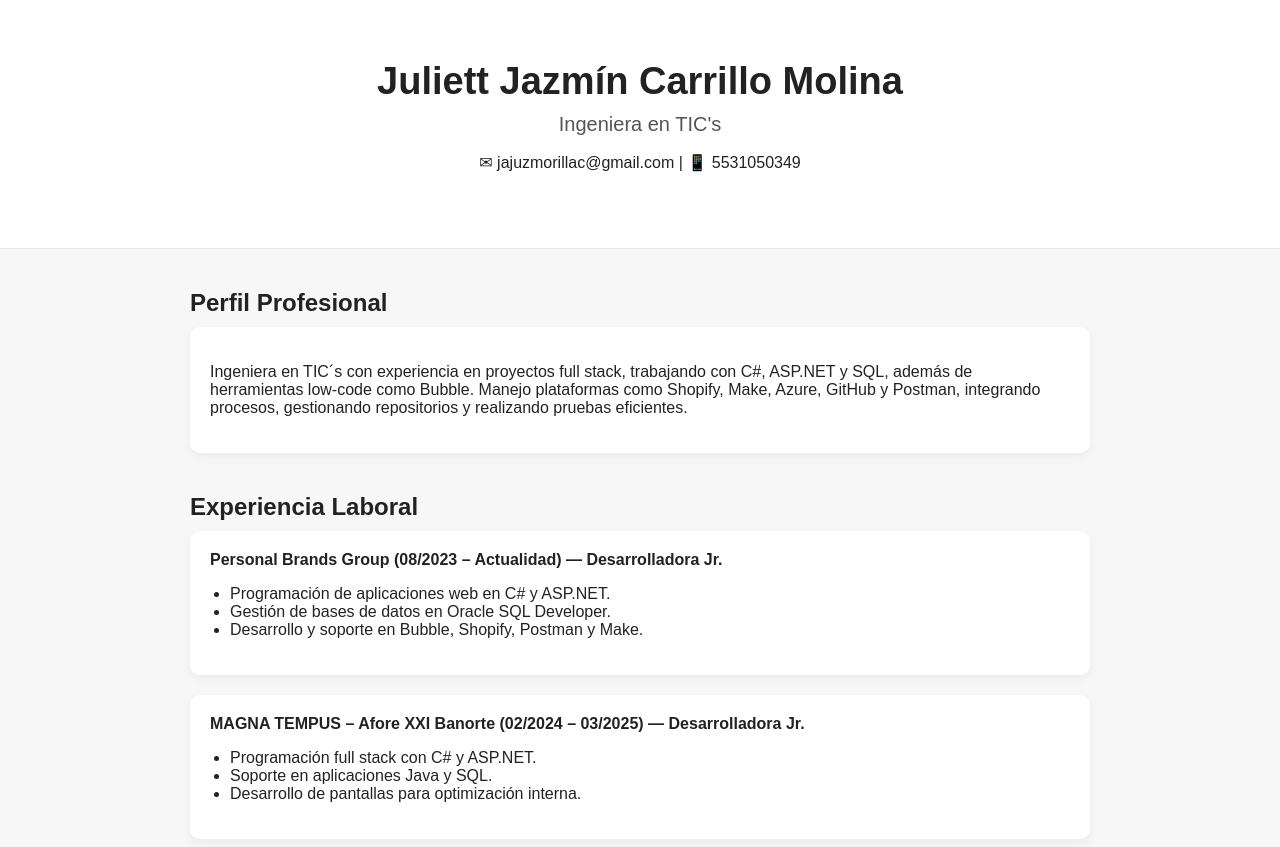
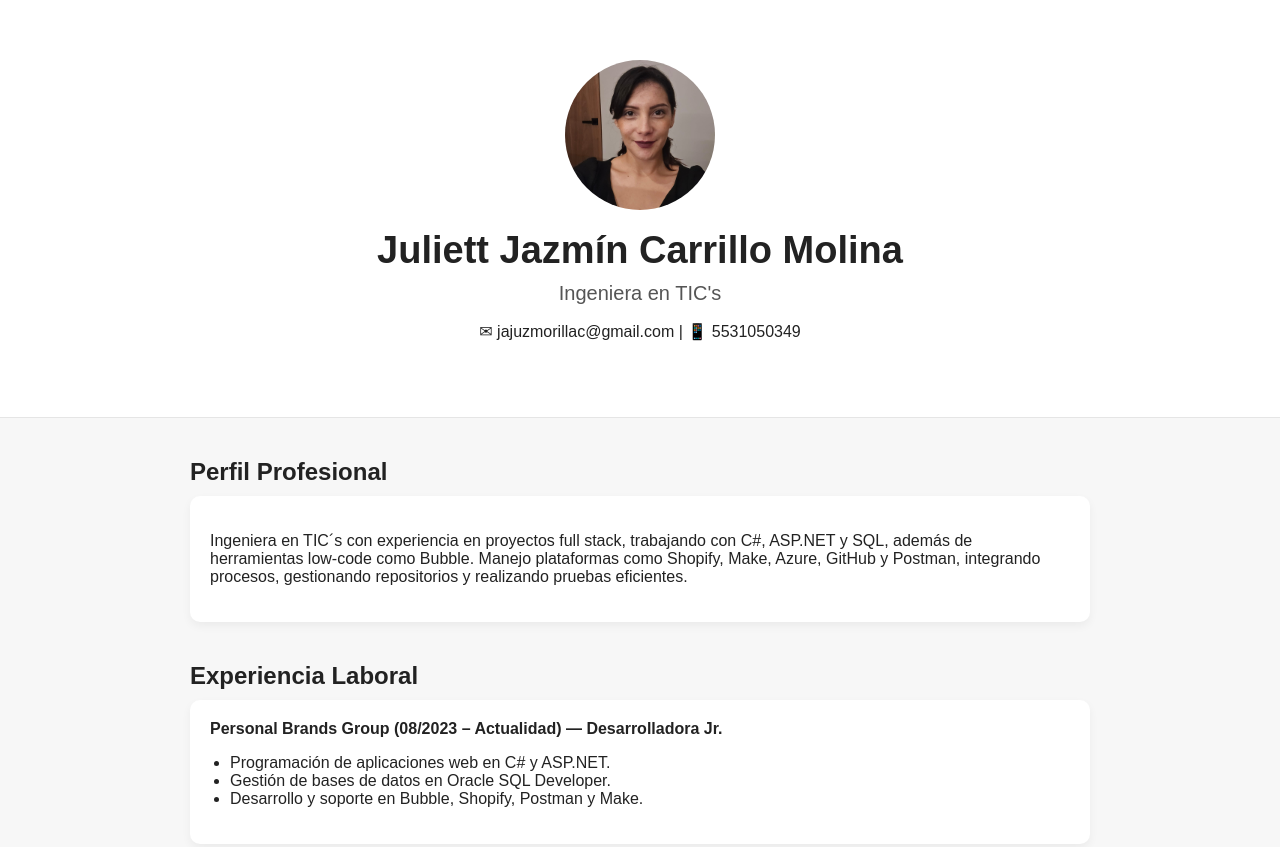
Before and after one commit to jajuzmorillac-maker/PortafolioJuliett, a plain HTML site: page index.html in a window 1280 px wide. Shown: the top 847 px of the page. Drawn offline with Linux system fonts and the light colour scheme.

Commit message:
Update index.html
Add Foto al portafolio

```diff
--- a/index.html
+++ b/index.html
@@ -69,6 +69,9 @@
 <body>
 
     <header>
+       <img src="https://raw.githubusercontent.com/jajuzmorillac-maker/PortafolioJuliett/main/yo1.jpg"
+     alt="Foto de Juliett"
+     style="width:150px; height:150px; border-radius:50%; object-fit:cover; margin-bottom:15px;">
         <h1>Juliett Jazmín Carrillo Molina</h1>
         <h2>Ingeniera en TIC's</h2>
         <p>✉ jajuzmorillac@gmail.com | 📱 5531050349</p>
```
